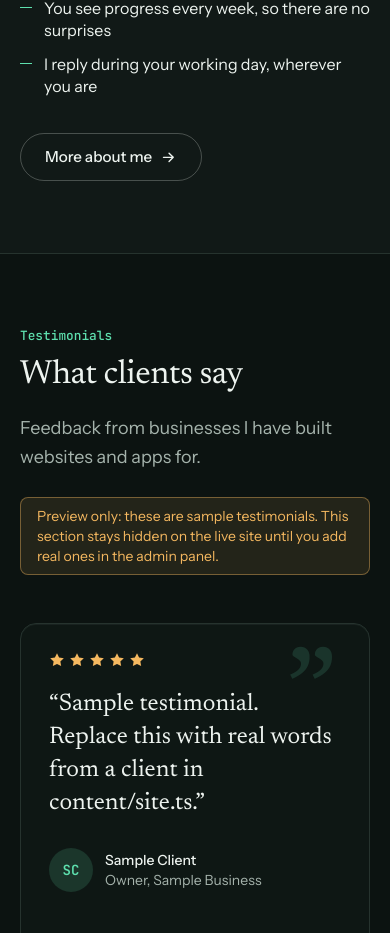
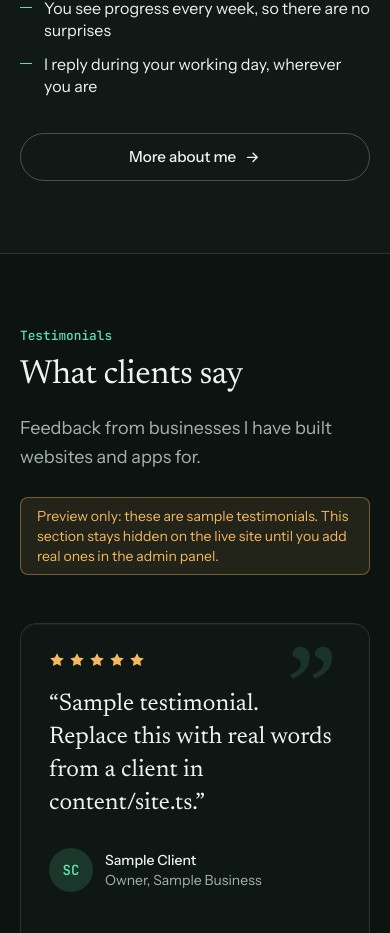
Before and after one commit to shykat199/my_portfolio, a Next.js app: page / in a window 390 px wide. Shown: the part 3712-4645 px from the top of the page. Built offline with nearby package versions, Linux system fonts and the light colour scheme; no server answers.

Commit message:
fix design

```diff
--- a/src/app/about/page.tsx
+++ b/src/app/about/page.tsx
@@ -105,7 +105,7 @@ export default async function AboutPage() {
           {person.description && <p className="mt-5 max-w-2xl text-lg leading-relaxed text-muted">{person.description}</p>}
           <div className="mt-9 flex flex-col gap-3 sm:flex-row">
             {resume && (
-              <Button href="/resume" prefetch={false} download icon="arrow">
+              <Button href="/resume" prefetch={false} download icon="download">
                 {labels.resume}
               </Button>
             )}
--- a/src/components/sections/About.tsx
+++ b/src/components/sections/About.tsx
@@ -6,7 +6,7 @@ import { getSettings } from "@/lib/settings";
 
 export async function About() {
   const { eyebrow } = site.about;
-  const { about } = await getSettings();
+  const { about, resume } = await getSettings();
 
   return (
     <section id="about" className="border-y border-line bg-raised/80">
@@ -43,9 +43,16 @@ export async function About() {
             ))}
           </ul>
 
-          <Button href="/about" variant="secondary" icon="arrow" className="mt-9">
-            {site.about.more}
-          </Button>
+          <div className="mt-9 flex flex-col gap-3 sm:flex-row">
+            {resume && (
+              <Button href="/resume" prefetch={false} download icon="download">
+                {site.aboutPage.resume}
+              </Button>
+            )}
+            <Button href="/about" variant="secondary" icon="arrow">
+              {site.about.more}
+            </Button>
+          </div>
         </Reveal>
       </div>
     </section>
--- a/src/components/ui/Button.tsx
+++ b/src/components/ui/Button.tsx
@@ -9,6 +9,7 @@ const variants = {
 const icons = {
   calendar: "M8 3v3M16 3v3M4 9h16M5 5h14a1 1 0 0 1 1 1v13a1 1 0 0 1-1 1H5a1 1 0 0 1-1-1V6a1 1 0 0 1 1-1ZM9 14l2 2 4-4",
   arrow: "M5 12h14M13 6l6 6-6 6",
+  download: "M12 4v11M7 10l5 5 5-5M5 20h14",
 };
 
 type ButtonProps = ComponentProps<typeof Link> & {
@@ -27,6 +28,12 @@ export function Button({ variant = "primary", icon, className = "", href, childr
       {...props}
     >
       {icon === "calendar" && <ButtonIcon path={icons.calendar} className="size-[1.1em]" />}
+      {icon === "download" && (
+        <ButtonIcon
+          path={icons.download}
+          className="size-[1.1em] transition-transform duration-200 group-hover:translate-y-0.5"
+        />
+      )}
       {children}
       {icon === "arrow" && (
         <ButtonIcon
```
